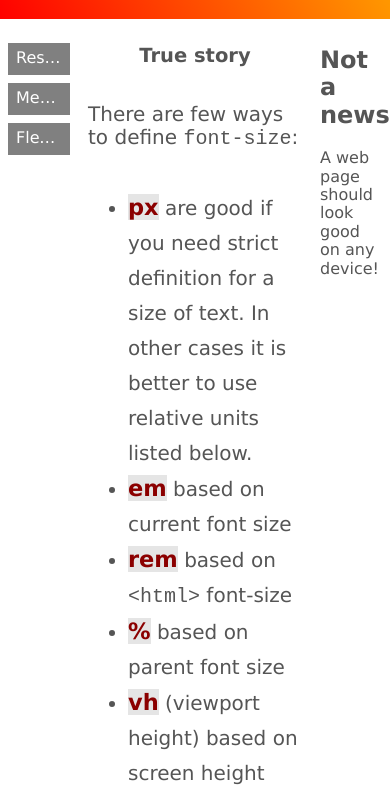
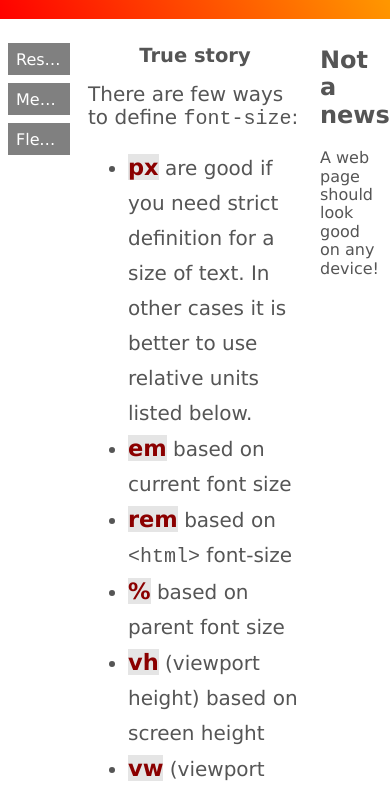
Before and after one commit to MadWolfInTheHub/HTML-CSS, a plain HTML site: page lesson21/task3/index.html in a window 390 px wide. Shown: the part 61-847 px from the top of the page. Drawn offline with nearby package versions, Linux system fonts and the light colour scheme.

Commit message:
Responsive page

```diff
--- a/lesson21/task3/index.html
+++ b/lesson21/task3/index.html
@@ -24,7 +24,7 @@
       </nav>
       <section class="section">
         <h2 class="section__header">True story</h2>
-        <p>There are few ways to define <code>font-size</code>:</p>
+        <p class="no-margin">There are few ways to define <code>font-size</code>:</p>
         <ul class="units-list">
           <li>
             <span class="css-units">px</span> are good if you need strict definition for a size of
--- a/lesson21/task3/styles.css
+++ b/lesson21/task3/styles.css
@@ -47,7 +47,7 @@ body {
 .nav-list-link {
     margin: auto;
     margin-left: 0px;
-    padding: 0 0.5em 0 0.5em;
+    padding: 0.5em;
     text-decoration: none;
     color: white;
     overflow: hidden;
@@ -88,3 +88,7 @@ body {
     padding: 0.5em;
     text-align: center;
 }
+
+.no-margin {
+    margin: 0;
+}
```
